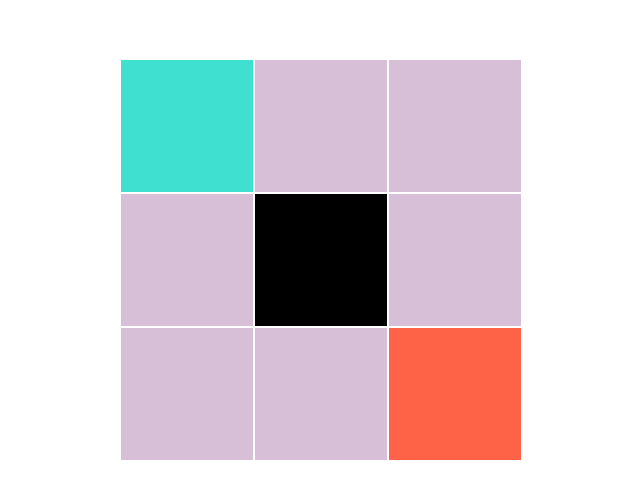
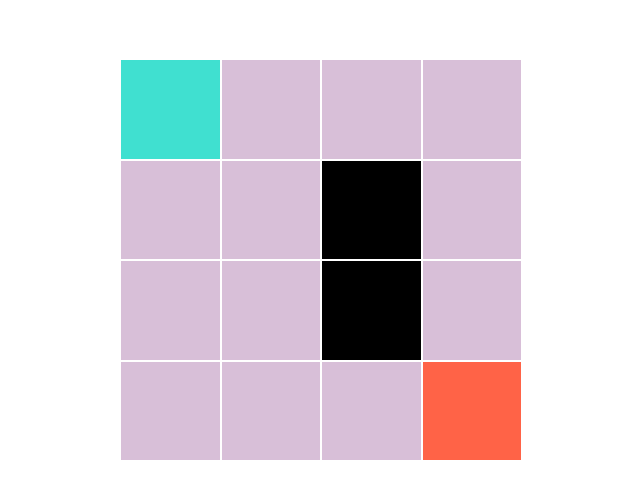
Before and after one commit to romankp/pathfinding, a plain HTML site: page index.html in a window 1280 px wide. Shown: the part 140-638 px from the top of the page, without its empty margins (319-959 px from the left). Drawn offline with Linux system fonts and the light colour scheme.

Commit message:
remove field literal

```diff
--- a/script.js
+++ b/script.js
@@ -1,55 +1,3 @@
-const fieldEl = document.getElementById('field');
-
-// Basic 3x3 field with obstacle in the center.
-// Start cell at top left, end at bottom right
-const fieldArray = [
-  {
-    x: 1,
-    y: 1,
-    type: 'start',
-  },
-  {
-    x: 2,
-    y: 1,
-    type: 'empty',
-  },
-  {
-    x: 3,
-    y: 1,
-    type: 'empty',
-  },
-  {
-    x: 1,
-    y: 2,
-    type: 'empty',
-  },
-  {
-    x: 2,
-    y: 2,
-    type: 'obstacle',
-  },
-  {
-    x: 3,
-    y: 2,
-    type: 'empty',
-  },
-  {
-    x: 1,
-    y: 3,
-    type: 'empty',
-  },
-  {
-    x: 2,
-    y: 3,
-    type: 'empty',
-  },
-  {
-    x: 3,
-    y: 3,
-    type: 'target',
-  },
-];
-
 const returnX = (dimVal, workingVal) => {
   if (workingVal % dimVal === 0) {
     return dimVal;
@@ -67,7 +15,7 @@ const returnY = (dimVal, workingVal) => {
   return Math.ceil(workingVal / dimVal);
 };
 
-const createFieldArray = dimVal => {
+const createFieldArray = (dimVal, obstacles) => {
   const arrayLength = dimVal ** 2;
   const finalArray = [];
   for (let i = 1; i <= arrayLength; i++) {
@@ -85,6 +33,13 @@ const createFieldArray = dimVal => {
         y: returnY(dimVal, i),
         type: 'target',
       });
+    } else if (obstacles.some(pos => pos === i)) {
+      finalArray.push({
+        id: i,
+        x: returnX(dimVal, i),
+        y: returnY(dimVal, i),
+        type: 'obstacle',
+      });
     } else {
       finalArray.push({
         id: i,
@@ -97,14 +52,16 @@ const createFieldArray = dimVal => {
   return finalArray;
 };
 
-console.log(createFieldArray(4));
+// Describe obstacle positions and construct field array
+const obstacles = [7, 11];
+const fieldArray = createFieldArray(4, obstacles);
 
 // Some variables for the future
 const startCell = fieldArray.find(({ type }) => type === 'start');
 const targetCell = fieldArray.find(({ type }) => type === 'target');
 
 // For now, with the small initial field, we already know the size and boundaries, so we don't have to go wild
-
+const fieldEl = document.getElementById('field');
 const renderField = fieldArray => {
   fieldArray.forEach(({ x, y, type }) => {
     const cell = document.createElement('li');
--- a/style.css
+++ b/style.css
@@ -18,8 +18,8 @@ body {
   width: 400px;
   height: 400px;
   list-style: none;
-  grid-template-columns: repeat(3, auto);
-  grid-template-rows: repeat(3, auto);
+  grid-template-columns: repeat(4, auto);
+  grid-template-rows: repeat(4, auto);
   column-gap: 2px;
   row-gap: 2px;
 }
```
